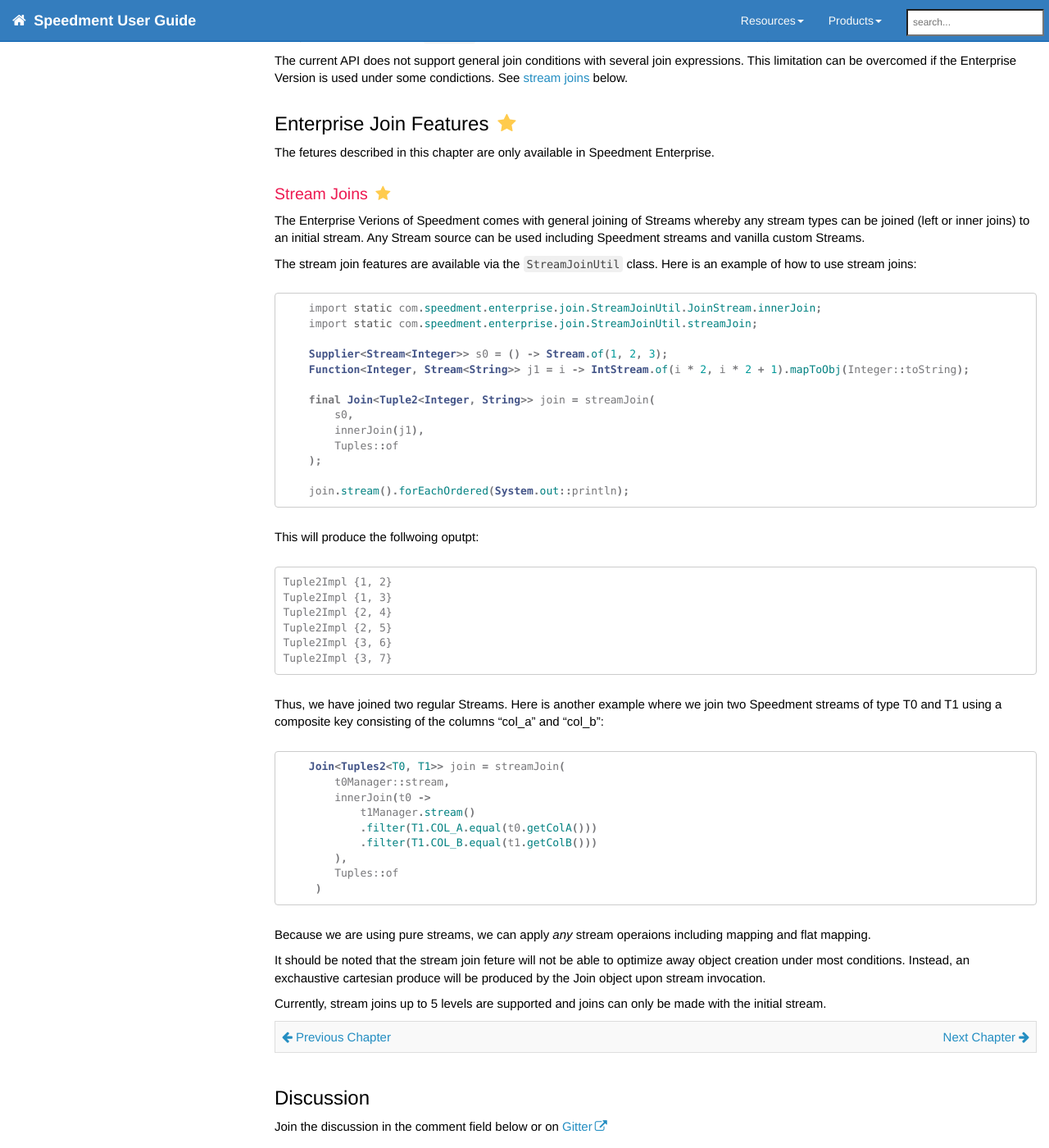
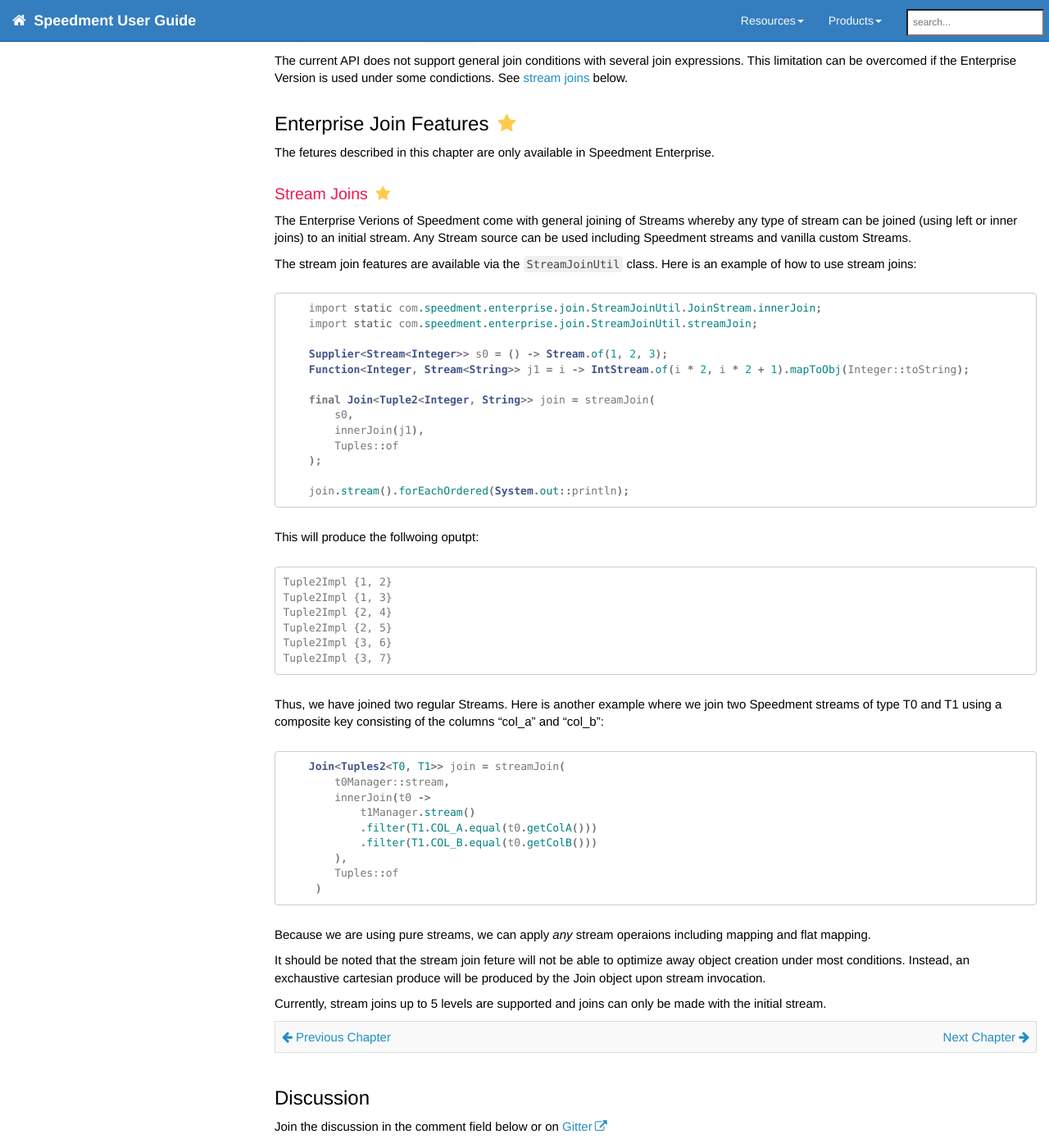
Before and after one commit to speedment/speedment-doc, a Jekyll site: the page built from pages/join.md, in a window 1280 px wide and 1400 px high, scrolled down 7935 px. Shown: the whole window at 82% size. Built offline with Jekyll 4.4.1, drawn with Linux system fonts in a browser that asks for light colours; nearby versions of some CDN libraries; comment, search, counter and statistics services are not loaded.

Commit message:
Fix typos in join

```diff
--- a/pages/join.md
+++ b/pages/join.md
@@ -322,7 +322,7 @@
 
 ### Stream Joins {% include star.html %}
 
-The Enterprise Verions of Speedment comes with general joining of Streams whereby any stream types can be joined (left or inner joins) to an initial stream. Any Stream source can be used including Speedment streams and vanilla custom Streams.
+The Enterprise Verions of Speedment come with general joining of Streams whereby any type of stream can be joined (using left or inner joins) to an initial stream. Any Stream source can be used including Speedment streams and vanilla custom Streams.
 
 The stream join features are available via the `StreamJoinUtil` class. Here is an example of how to use stream joins:
 
@@ -359,7 +359,7 @@
         innerJoin(t0 ->
             t1Manager.stream()
             .filter(T1.COL_A.equal(t0.getColA()))
-            .filter(T1.COL_B.equal(t1.getColB()))
+            .filter(T1.COL_B.equal(t0.getColB()))
         ),
         Tuples::of
      )
```
